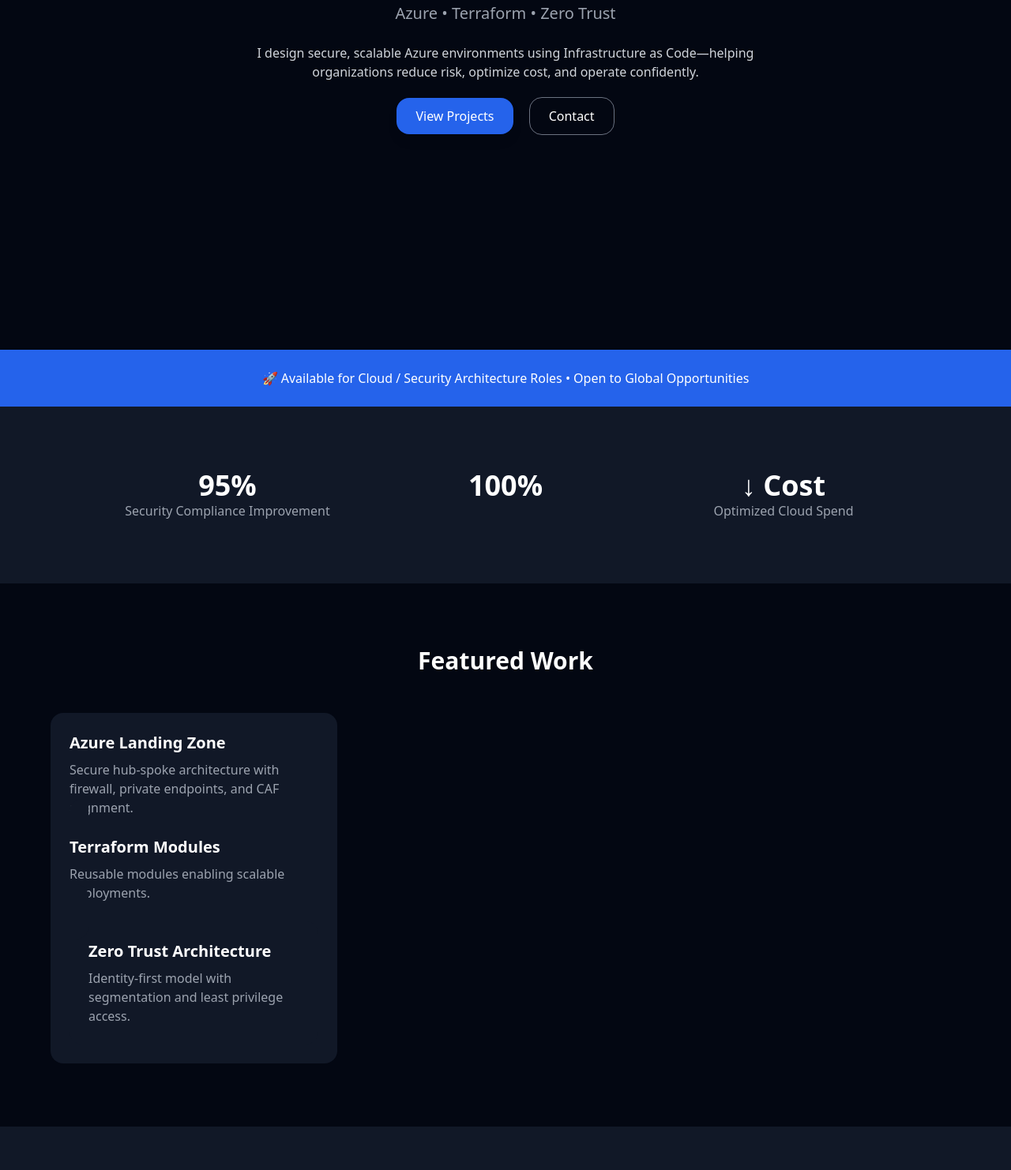
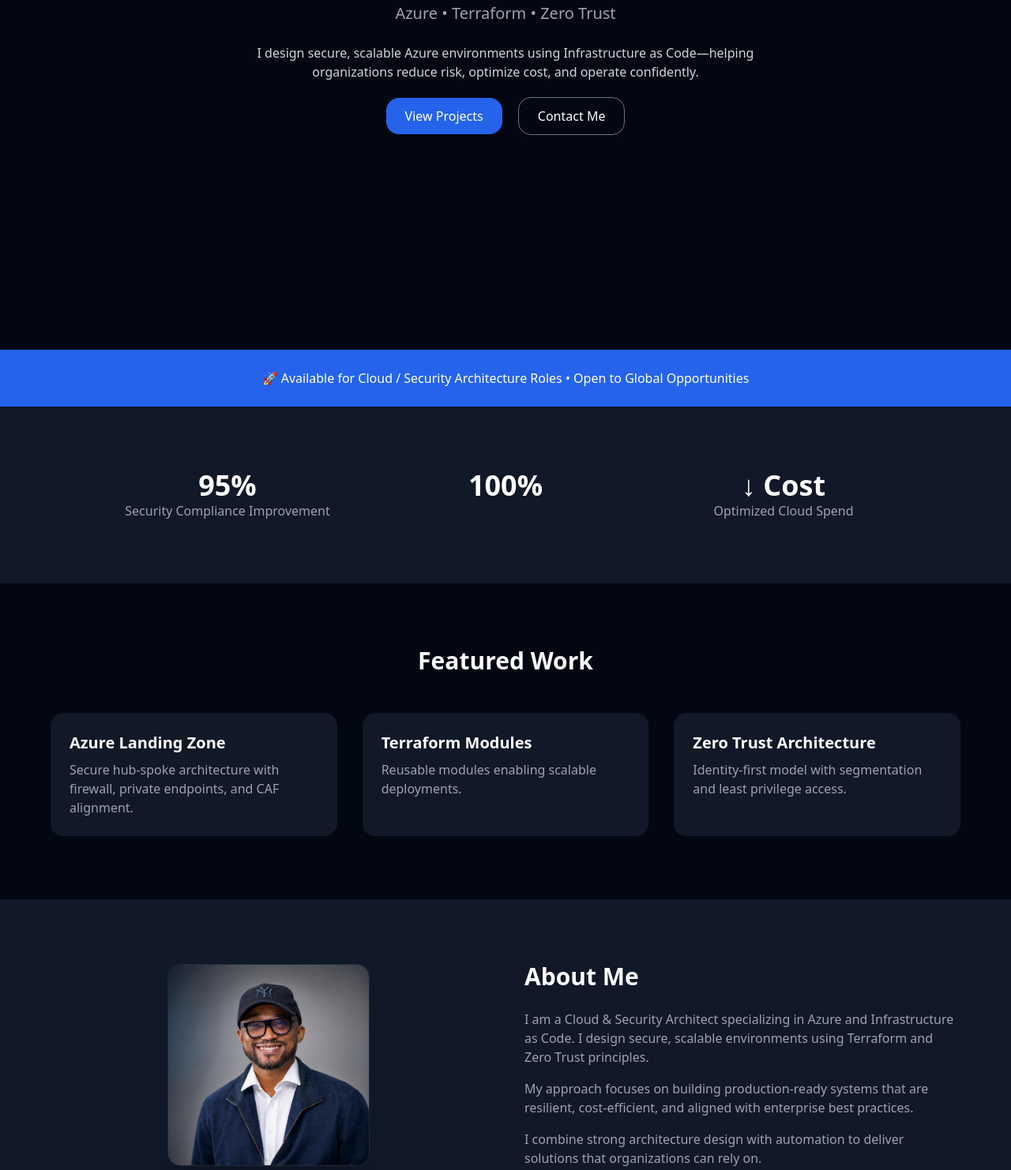
Before and after one commit to chigo4404/chigoiluno, a plain HTML site: page index.html in a window 1280 px wide. Shown: the part 357-1839 px from the top of the page at 79% size. Drawn offline with nearby package versions, Linux system fonts and the light colour scheme.

Commit message:
Update contact link text in index.html

```diff
--- a/index.html
+++ b/index.html
@@ -20,7 +20,7 @@
     <div class="space-x-6 text-base md:text-lg">
       <a href="#projects" class="hover:text-blue-400 transition">Projects</a>
       <a href="#about" class="hover:text-blue-400 transition">About</a>
-      <a href="#contact" class="hover:text-blue-400 transition">Contact Me</a>
+      <a href="#contact" class="hover:text-blue-400 transition">Contact</a>
     </div>
   </nav>
 
@@ -33,7 +33,7 @@
     </p>
     <div class="space-x-4" data-aos="fade-up" data-aos-delay="300">
       <a href="#projects" class="bg-blue-600 px-6 py-3 rounded-2xl shadow-lg hover:scale-105 transition">View Projects</a>
-      <a href="#contact" class="border border-gray-500 px-6 py-3 rounded-2xl hover:bg-gray-800 transition">Contact</a>
+      <a href="#contact" class="border border-gray-500 px-6 py-3 rounded-2xl hover:bg-gray-800 transition">Contact Me</a>
     </div>
   </section>
 
@@ -65,14 +65,12 @@
     <h2 class="text-3xl font-bold text-center mb-12" data-aos="fade-up">Featured Work</h2>
     <div class="grid md:grid-cols-3 gap-8 max-w-6xl mx-auto">
 
-      <!-- <a href="landing-zone.html" class="bg-gray-900 p-6 rounded-2xl hover:scale-105 transition block">-->
-      <div class="bg-gray-900 p-6 rounded-2xl hover:scale-105 transition" data-aos="fade-up">
-        <h3 class="text-xl font-semibold mb-2">Azure Landing Zone</h3>
+      <a href="landing-zone.html" class="bg-gray-900 p-6 rounded-2xl hover:scale-105 transition block">
+             <h3 class="text-xl font-semibold mb-2">Azure Landing Zone</h3>
         <p class="text-gray-400">Secure hub-spoke architecture with firewall, private endpoints, and CAF alignment.</p>
       </a>
 
-     <!-- <a href="terraform-modules.html" class="bg-gray-900 p-6 rounded-2xl hover:scale-105 transition block">-->
-      <a href="terraform-modules.html" class="bg-gray-900 p-6 rounded-2xl hover:scale-105 transition" data-aos="fade-up">
+     <a href="terraform-modules.html" class="bg-gray-900 p-6 rounded-2xl hover:scale-105 transition block">
         <h3 class="text-xl font-semibold mb-2">Terraform Modules</h3>
         <p class="text-gray-400">Reusable modules enabling scalable deployments.</p>
       </a>
```
